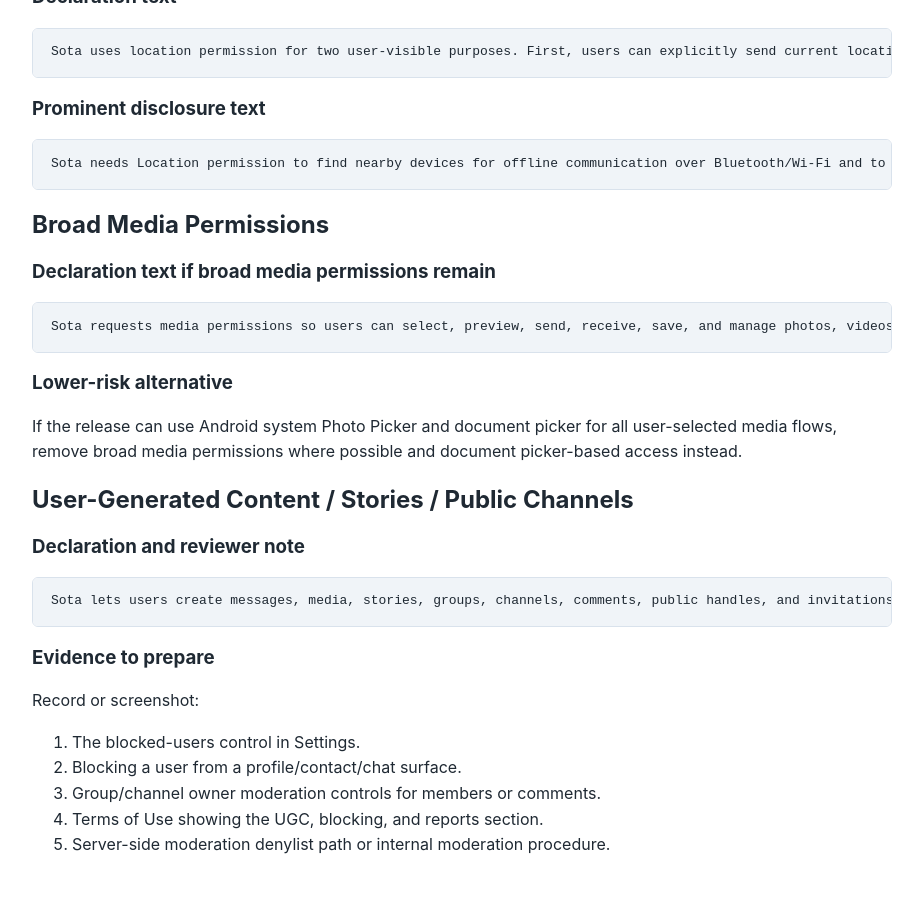
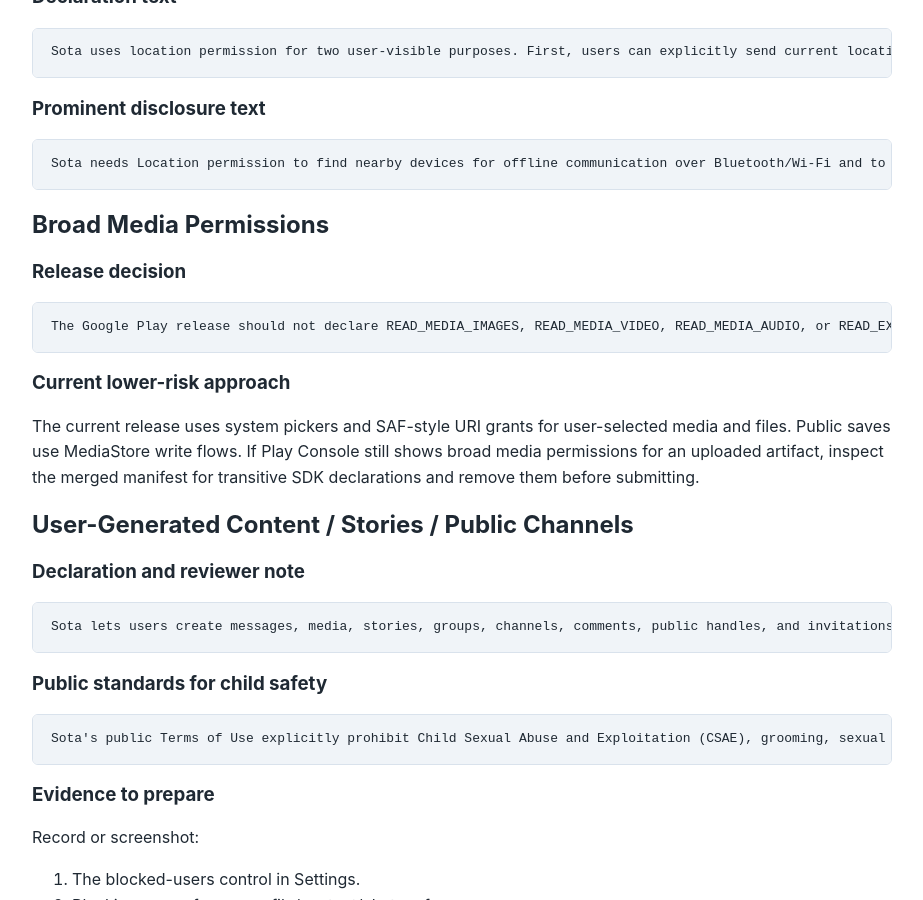
Before and after one commit to Wmcurr/Sota-Messenger, a Jekyll site: the page built from docs/legal/google-play-declarations.md, in a window 1280 px wide and 900 px high, scrolled down 3224 px. Shown: the whole window, without its empty margins (178-1101 px from the left). Built offline with Jekyll 4.4.1, drawn with Linux system fonts in a browser that asks for light colours; our own code applies the rules of GitHub Pages for plain Markdown files.

Commit message:
Update Google Play legal documentation

````diff
--- a/docs/legal/google-play-declarations.md
+++ b/docs/legal/google-play-declarations.md
@@ -162,15 +162,15 @@ Sota needs Location permission to find nearby devices for offline communication
 
 ## Broad Media Permissions
 
-### Declaration text if broad media permissions remain
+### Release decision
 
 ```text
-Sota requests media permissions so users can select, preview, send, receive, save, and manage photos, videos, audio files, voice messages, stories, documents, and encrypted backups within the messenger. Media transfer and received-media management are core messenger features.
+The Google Play release should not declare READ_MEDIA_IMAGES, READ_MEDIA_VIDEO, READ_MEDIA_AUDIO, or READ_EXTERNAL_STORAGE unless a future build adds a verified broad-library workflow that cannot be implemented through Android Photo Picker, ACTION_GET_CONTENT, ACTION_OPEN_DOCUMENT, MediaStore write APIs, or user-granted URI access.
 ```
 
-### Lower-risk alternative
+### Current lower-risk approach
 
-If the release can use Android system Photo Picker and document picker for all user-selected media flows, remove broad media permissions where possible and document picker-based access instead.
+The current release uses system pickers and SAF-style URI grants for user-selected media and files. Public saves use MediaStore write flows. If Play Console still shows broad media permissions for an uploaded artifact, inspect the merged manifest for transitive SDK declarations and remove them before submitting.
 
 ## User-Generated Content / Stories / Public Channels
 
@@ -178,6 +178,12 @@ If the release can use Android system Photo Picker and document picker for all u
 
 ```text
 Sota lets users create messages, media, stories, groups, channels, comments, public handles, and invitations. Sota provides local user blocking and moderation controls for groups/channels. Users can report abuse to wmcurrency@zohomail.eu with the relevant Sota ID, group/channel ID, public handle, story/message details, timestamp, and optional screenshots or exported evidence. Because Sota is peer-to-peer and relay-assisted, the developer cannot delete content already delivered to other users' devices, but may restrict public directory entries, handles, relay/offline delivery, bootstrap/DHT participation, and other infrastructure access for abusive Sota IDs, groups, channels, handles, or traffic patterns.
+```
+
+### Public standards for child safety
+
+```text
+Sota's public Terms of Use explicitly prohibit Child Sexual Abuse and Exploitation (CSAE), grooming, sexual exploitation of minors, and content that endangers or abuses minors. Sota provides in-app reporting for users, messages, stories, groups, and channels, and may restrict or permanently block abusive Sota IDs, groups, channels, handles, relay/offline delivery, bootstrap/DHT participation, or other infrastructure access.
 ```
 
 ### Evidence to prepare
````
Also changed, not shown: docs/legal/data-safety-notes.md (+11 -0 lines), docs/legal/permissions-explanation.md (+2 -9 lines), docs/legal/privacy-policy.md (+1 -1 lines), docs/legal/terms-of-use.md (+2 -0 lines).
